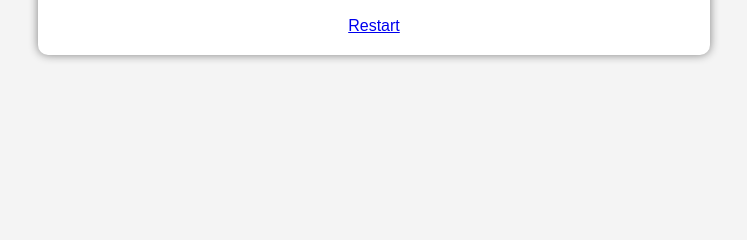
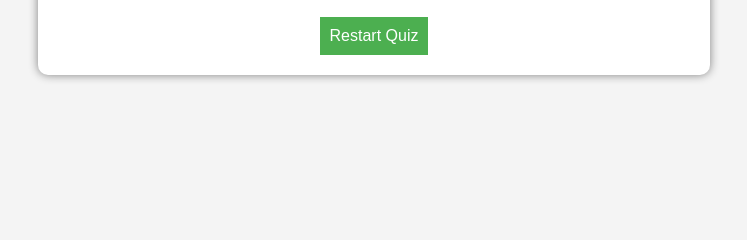
Before and after one commit to Umbrit/RevisionApp, a Flask app: template templates/index.html in a window 1280 px wide. Shown: the part 211-451 px from the top of the page, without its empty margins (266-1013 px from the left). Run offline with Flask 3, Linux system fonts and the light colour scheme; the template is opened without the code that fills it, so the values that code supplies are empty.

Commit message:
Working restart button!

```diff
--- a/app.py
+++ b/app.py
@@ -1,4 +1,4 @@
-from flask import Flask, render_template, request, session
+from flask import Flask, render_template, request, session, redirect, url_for
 
 app = Flask(__name__)
 app.secret_key = "your_secret_key"  # Required for session tracking
@@ -43,5 +43,12 @@ def quiz():
 
     return render_template("index.html", question=question, score=session["score"], total=len(questions))
 
+# New route to restart the quiz
+@app.route("/restart")
+def restart():
+    session.pop("score", None)
+    session.pop("question_index", None)
+    return redirect(url_for("quiz"))
+
 if __name__ == "__main__":
     app.run(debug=True)
--- a/templates/index.html
+++ b/templates/index.html
@@ -25,7 +25,7 @@
         {% else %}
             <h2>Quiz Complete!</h2>
             <p>Final Score: {{ score }}/{{ total }}</p>
-            <a href="/">Restart</a>
+            <a href="/restart"><button>Restart Quiz</button></a>
         {% endif %}
     </div>
 </body>
```
